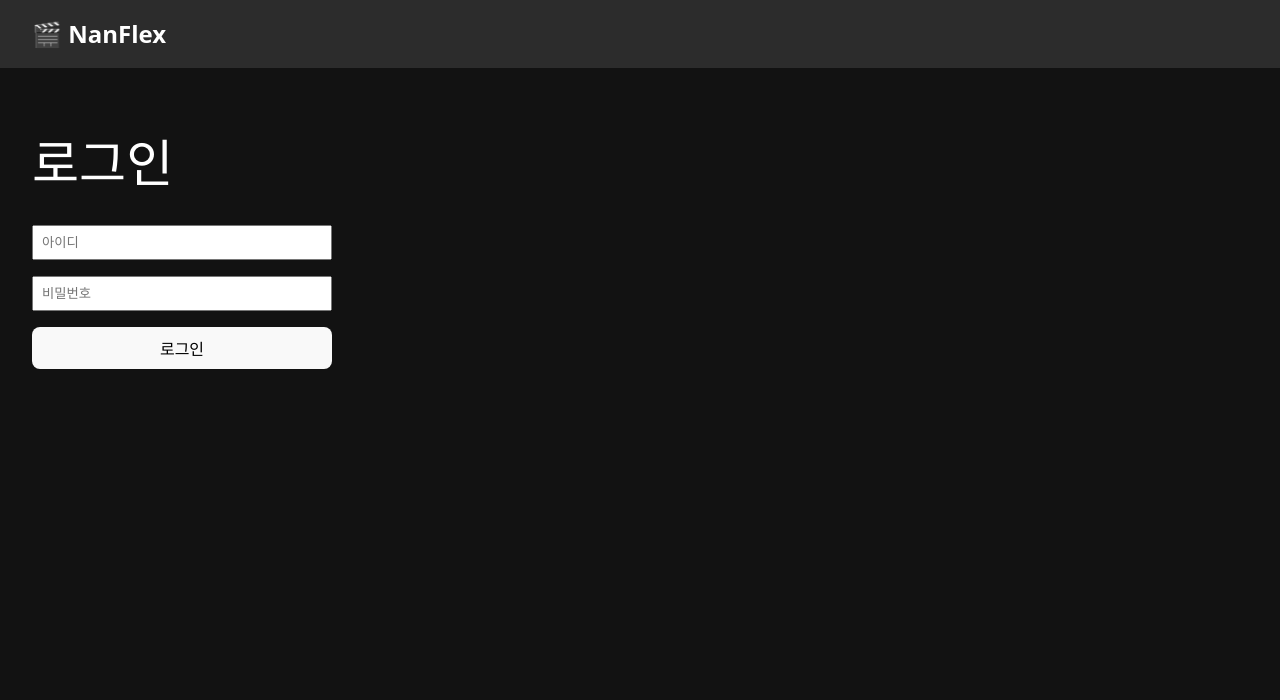
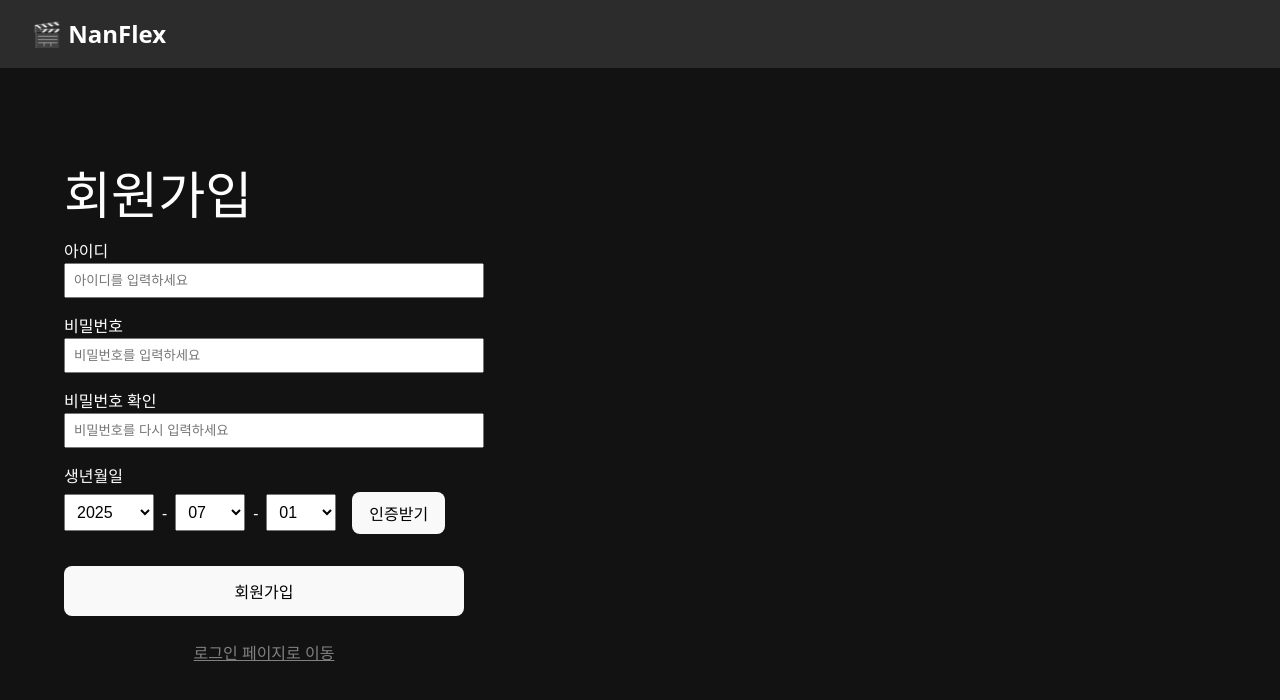
Before and after one commit to Jc18Jc/nan-flex-frontend, a React (Vite) app: page /signup in a window 1280 px wide. Before the commit this address led to /login. Shown: the top 700 px of the page. Built offline with nearby package versions, Linux system fonts and the light colour scheme; no server answers.

Commit message:
feat: 회원가입 페이지 구현
- 회원 가입 페이지 구현
- 로그인 페이지와 연결

Close #12

```diff
--- a/src/App.jsx
+++ b/src/App.jsx
@@ -5,6 +5,7 @@ import ProtectedRoute from "./components/ProtectedRoute";
 import AuthRedirect from "./components/AuthRedirect";
 import DetailPage from "./pages/detailPage";
 import WatchPage from "./pages/WatchPage";
+import SignupPage from "./pages/SignupPage";
 
 function App() {
   return (
@@ -12,6 +13,7 @@ function App() {
       <Routes>
         <Route path="/" element={<AuthRedirect />} />
         <Route path="/login" element={<LoginPage />} />
+        <Route path="/signup" element={<SignupPage/>} />
         <Route path="*" element = {<AuthRedirect/>}/>
 
         <Route element={<ProtectedRoute/>}>
--- a/src/pages/LoginPage.jsx
+++ b/src/pages/LoginPage.jsx
@@ -35,7 +35,7 @@ function LoginPage() {
   };
 
   return (
-  <Layout showLogout = {false}>
+    <Layout showLogout={false}>
       <h1>로그인</h1>
       <form onSubmit={handleLogin} style={{ display: "flex", flexDirection: "column", width: 300 }}>
         <input
@@ -52,8 +52,22 @@ return (
           onChange={(e) => setPassword(e.target.value)}
           style={{ marginBottom: "1rem", padding: "0.5rem" }}
         />
-        <button type="submit" style={{ padding: "0.5rem" }}>
+        <button type="submit" style={{ padding: "0.5rem", marginBottom: "0.5rem" }}>
           로그인
+        </button>
+        <button
+          type="button"
+          onClick={() => navigate("/signup")}
+          style={{
+            padding: "0.5rem",
+            background: "transparent",
+            border: "none",
+            color: "gray",
+            textDecoration: "underline",
+            cursor: "pointer",
+          }}
+        >
+          회원가입
         </button>
       </form>
     </Layout>
--- /dev/null
+++ b/src/pages/SignupPage.jsx
@@ -0,0 +1,168 @@
+import { useState } from "react";
+import { useNavigate } from "react-router-dom";
+import Layout from "../components/Layout";
+
+function JoinPage() {
+  const navigate = useNavigate();
+  const today = new Date();
+
+  const [loginId, setLoginId] = useState("");
+  const [password, setPassword] = useState("");
+  const [passwordConfirm, setPasswordConfirm] = useState("");
+  const [year, setYear] = useState(today.getFullYear());
+  const [month, setMonth] = useState(today.getMonth() + 1);
+  const [day, setDay] = useState(today.getDate());
+  const [certified, setCertified] = useState(false);
+  const [error, setError] = useState("");
+
+const handleJoin = async () => {
+  setError("");
+
+  if (!loginId || !password || !passwordConfirm) {
+    setError("모든 필드를 입력해주세요.");
+    return;
+  }
+
+  if (password !== passwordConfirm) {
+    setError("비밀번호가 일치하지 않습니다.");
+    return;
+  }
+
+  const birthDate = `${year}-${String(month).padStart(2, "0")}-${String(day).padStart(2, "0")}`;
+
+  try {
+    const res = await fetch(`${import.meta.env.VITE_BASE_URL}/auth/join`, {
+      method: "POST",
+      headers: { "Content-Type": "application/json" },
+      credentials: "include",
+      body: JSON.stringify({ loginId, password, birthDate }),
+    });
+
+    const result = await res.json();
+
+    if (!result.apiHeader.success) {
+      const code = result.apiHeader.code;
+      if (code === 409) {
+        setError("이미 사용 중인 아이디입니다.");
+      } else {
+        setError(result.message || "회원가입 실패");
+      }
+    } else {
+      alert("회원가입이 완료되었습니다.");
+      navigate("/login");
+    }
+  } catch (err) {
+    console.error(err);
+    setError("서버 오류가 발생했습니다.");
+  }
+};
+
+  const handleCertify = () => setCertified(true);
+
+  return (
+    <Layout showLogout={false}>
+      <div style={{ padding: "2rem" }}>
+        <h1 style={{ marginBottom: "1rem" }}>회원가입</h1>
+
+        <div style={{ maxWidth: 400, display: "flex", flexDirection: "column", gap: "1rem" }}>
+          <label>
+            아이디
+            <input
+              type="text"
+              placeholder="아이디를 입력하세요"
+              value={loginId}
+              onChange={(e) => setLoginId(e.target.value)}
+              style={{ padding: "0.5rem", width: "100%" }}
+            />
+          </label>
+
+          <label>
+            비밀번호
+            <input
+              type="password"
+              placeholder="비밀번호를 입력하세요"
+              value={password}
+              onChange={(e) => setPassword(e.target.value)}
+              style={{ padding: "0.5rem", width: "100%" }}
+            />
+          </label>
+
+          <label>
+            비밀번호 확인
+            <input
+              type="password"
+              placeholder="비밀번호를 다시 입력하세요"
+              value={passwordConfirm}
+              onChange={(e) => setPasswordConfirm(e.target.value)}
+              style={{ padding: "0.5rem", width: "100%" }}
+            />
+          </label>
+
+          <label>
+            생년월일
+            <div style={{ display: "flex", alignItems: "center", gap: "0.5rem", marginTop: "0.25rem" }}>
+              <select
+                value={year}
+                onChange={(e) => setYear(Number(e.target.value))}
+                style={{ fontSize: "1rem", padding: "0.5rem", minWidth: "90px" }}
+              >
+                {Array.from({ length: 100 }, (_, i) => today.getFullYear() - i).map((y) => (
+                  <option key={y} value={y}>{y}</option>
+                ))}
+              </select>
+              -
+              <select
+                value={month}
+                onChange={(e) => setMonth(Number(e.target.value))}
+                style={{ fontSize: "1rem", padding: "0.5rem", minWidth: "70px" }}
+              >
+                {Array.from({ length: 12 }, (_, i) => i + 1).map((m) => (
+                  <option key={m} value={m}>{String(m).padStart(2, "0")}</option>
+                ))}
+              </select>
+              -
+              <select
+                value={day}
+                onChange={(e) => setDay(Number(e.target.value))}
+                style={{ fontSize: "1rem", padding: "0.5rem", minWidth: "70px" }}
+              >
+                {Array.from({ length: 31 }, (_, i) => i + 1).map((d) => (
+                  <option key={d} value={d}>{String(d).padStart(2, "0")}</option>
+                ))}
+              </select>
+
+              <button
+                onClick={handleCertify}
+                style={{ padding: "0.5rem 1rem", marginLeft: "0.5rem" }}
+              >
+                {certified ? "인증완료" : "인증받기"}
+              </button>
+            </div>
+          </label>
+
+          {error && <div style={{ color: "red", fontSize: "0.9rem" }}>{error}</div>}
+
+          <button onClick={handleJoin} style={{ padding: "0.75rem", marginTop: "1rem" }}>
+            회원가입
+          </button>
+          <button
+            type="button"
+            onClick={() => navigate("/login")}
+            style={{
+              padding: "0.5rem",
+              background: "transparent",
+              border: "none",
+              color: "gray",
+              textDecoration: "underline",
+              cursor: "pointer",
+            }}
+          >
+            로그인 페이지로 이동
+          </button>
+        </div>
+      </div>
+    </Layout>
+  );
+}
+
+export default JoinPage;
```
Lines whose indentation alone changed are shown as unchanged.
